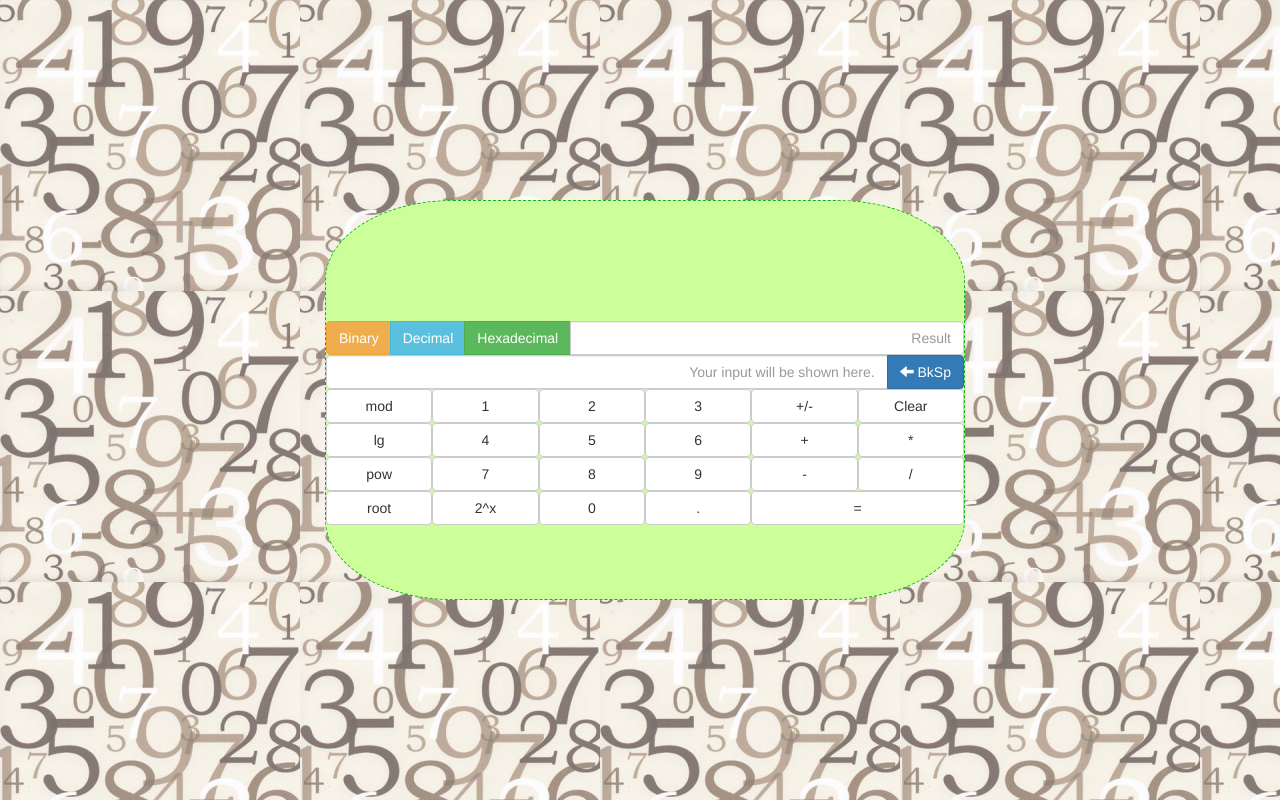
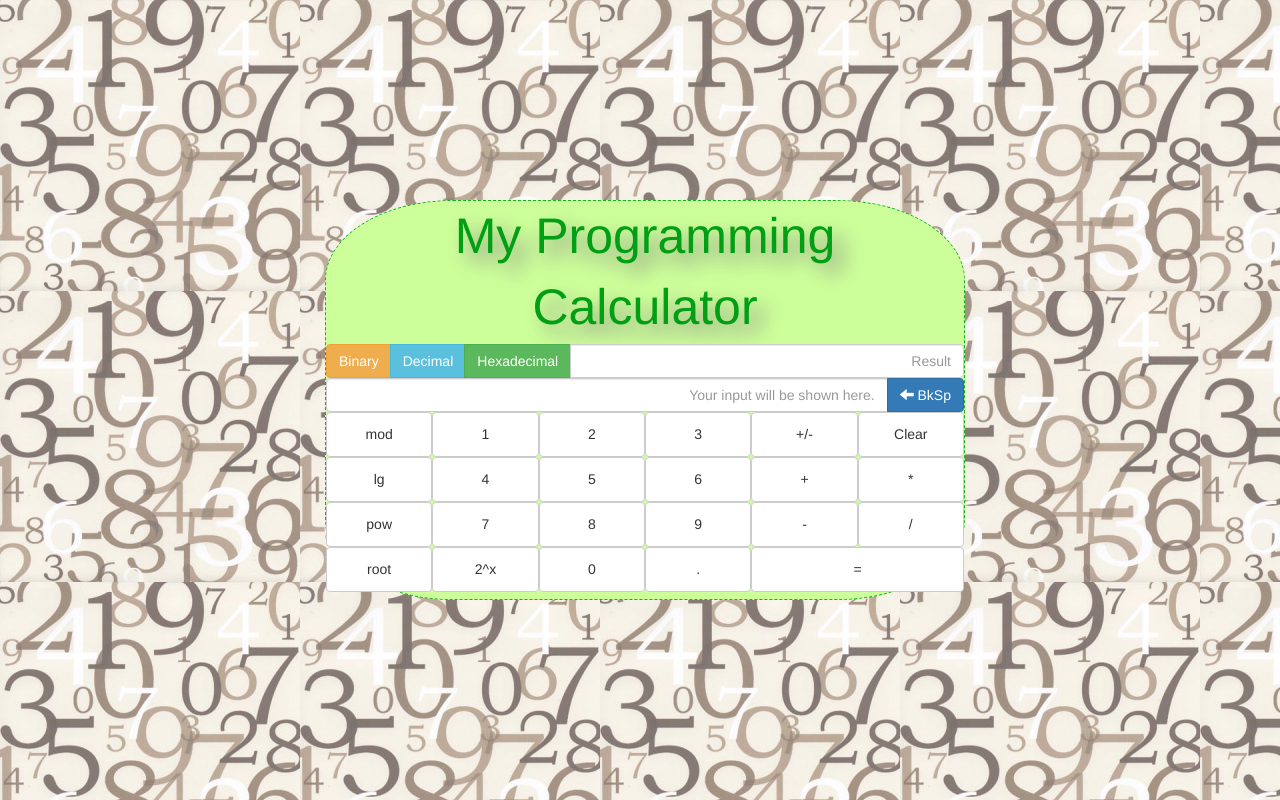
Before and after one commit to comraq/My-Calculator, a plain HTML site: page calculator.html in a window 1280 px wide. Drawn offline with nearby package versions, Linux system fonts and the light colour scheme.

Commit message:
minor updates

```diff
--- a/calculator.html
+++ b/calculator.html
@@ -28,7 +28,10 @@
   </head>
 
   <body>
+
     <div class="container-fluid">
+      <div id="head-title">My Programming Calculator</div>
+
     <div class="calc-container">
       <div class="row no-gutter">
         <div class="col-md-12">
--- a/css/custom/main.css
+++ b/css/custom/main.css
@@ -28,7 +28,7 @@ html {
 
 .calc-container {
   position: relative;
-  top: 120px;
+  //top: 120px;
 
   height: 100%;
   width: 100%;
@@ -36,6 +36,7 @@ html {
 
 .btn-default {
   width: 100%;
+  height: 45px;
 }
 
 .no-gutter > [class*='col-'] {
@@ -57,3 +58,13 @@ html {
   margin-left: 0px;
   width: 100%;
 }
+
+#head-title {
+  position: relative;
+
+  font-size: 50px;
+  color: #019f13;
+
+  text-align: center;
+  text-shadow: 10px 10px 20px #888;
+}
--- a/js/custom/main.js
+++ b/js/custom/main.js
@@ -125,7 +125,7 @@ function buttonClick() {
           }
         } else if (!isNaN(parseInt(res, 2))) {
           updateResult(parseInt(res, 2).toString(16).toUpperCase());
-        } else if (!isNaN(parseInt(re))) {
+        } else if (!isNaN(parseInt(res))) {
           updateResult(parseInt(res).toString(16).toUpperCase());
         } else {
           warn("to Decimal");
```
